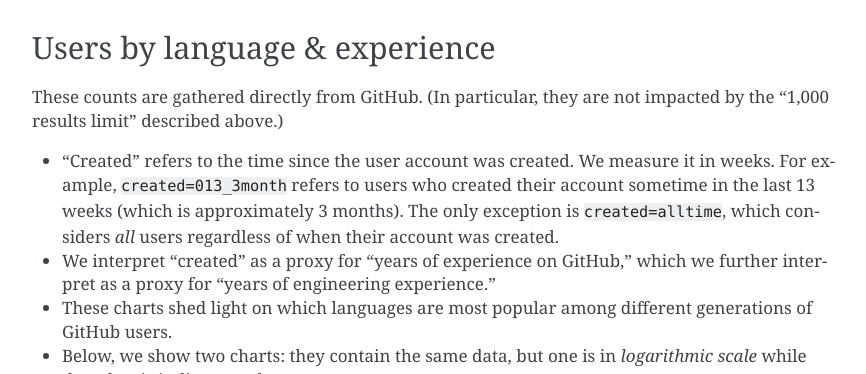
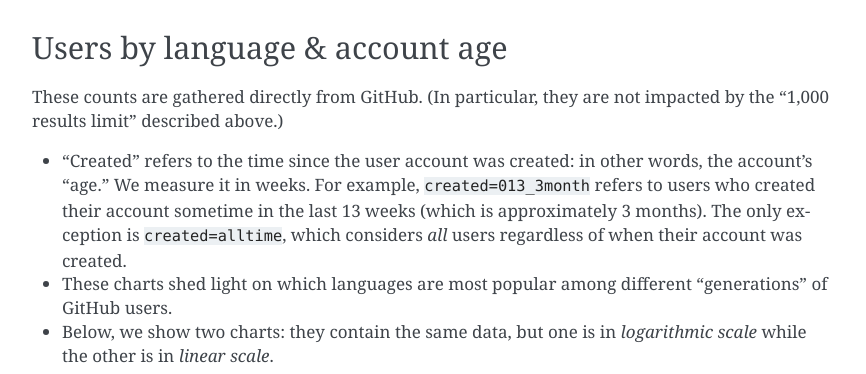
Before and after one commit to appliedfm/growth-data, a Sphinx documentation site: the page built from docs/source/github_overview.rst, in a window 1280 px wide and 900 px high, scrolled down 761 px, cut to the strip 234-608 px from the top of the window. Shown: the whole strip, without its empty margins (346-1212 px from the left). Built offline with Sphinx 7.4.7, drawn with Linux system fonts in a browser that asks for light colours; some of the changed text lies outside the part shown.

Commit message:
Updated users language

```diff
--- a/docs/source/github_overview.rst
+++ b/docs/source/github_overview.rst
@@ -29,16 +29,14 @@ These counts are gathered directly from GitHub. (In particular, they are not imp
    :file: _static/plots/repo-alltime-counts/repo_counts/repo_count.html
 
 
-Users by language & experience
-------------------------------
+Users by language & account age
+-------------------------------
 
 These counts are gathered directly from GitHub. (In particular, they are not impacted by the "1,000 results limit" described above.)
 
-* "Created" refers to the time since the user account was created. We measure it in weeks. For example, ``created=013_3month`` refers to users who created their account sometime in the last 13 weeks (which is approximately 3 months). The only exception is ``created=alltime``, which considers *all* users regardless of when their account was created.
+* "Created" refers to the time since the user account was created: in other words, the account's "age." We measure it in weeks. For example, ``created=013_3month`` refers to users who created their account sometime in the last 13 weeks (which is approximately 3 months). The only exception is ``created=alltime``, which considers *all* users regardless of when their account was created.
 
-* We interpret "created" as a proxy for "years of experience on GitHub," which we further interpret as a proxy for "years of engineering experience."
-
-* These charts shed light on which languages are most popular among different generations of GitHub users.
+* These charts shed light on which languages are most popular among different "generations" of GitHub users.
 
 * Below, we show two charts: they contain the same data, but one is in *logarithmic scale* while the other is in *linear scale*.
 
```
